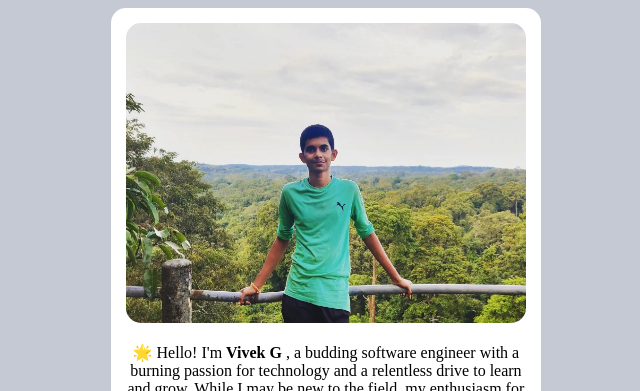
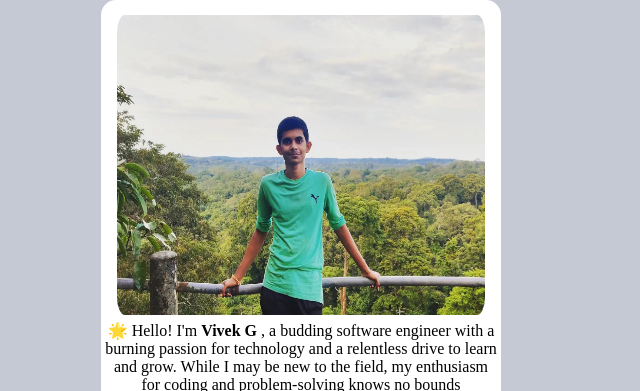
Before and after one commit to vivekbhat07/Profile, a plain HTML site: page index.html in a window 1280 px wide. Shown: the top 391 px of the page, without its empty margins (339-979 px from the left). Drawn offline with Linux system fonts and the light colour scheme.

Commit message:
second commit

```diff
--- a/index.css
+++ b/index.css
@@ -1,25 +1,42 @@
-body{
+* {
+  margin: 0;
+  padding: 0;
+  box-sizing: border-box;
+}
+
+body {
   background-color: hsl(220, 15%, 80%);
+  display: flex;
+  flex-direction: column;
+  justify-content: center;
   align-items: center;
 }
-.main{
+.main {
+  margin-inline: auto;
   padding-top: 15px;
   border-radius: 15px;
   background-color: white;
   width: fit-content;
   text-align: center;
 }
-.img{
-    border-radius: 15px;
-    margin-left: 15px;
-    margin-right: 15px;
+.img {
+  border-radius: 6%;
+  padding: 0 1rem;
 }
-.main1{
+.main1 {
+    display: flex;
+    flex-direction: column;
+    justify-content: center;
+    align-items: center;
   max-height: max-content;
-padding-left: 35%;
-width: 20%;
+  margin-inline: auto;
+  width: min-content;
 }
-.main p{
+
+p{
+    padding: 0.1rem 0.25rem;
+}
+/* .main p{
     margin-left: 14px;
     margin-right: 15px;
-}
+} */
```
Lines whose indentation alone changed are shown as unchanged.
